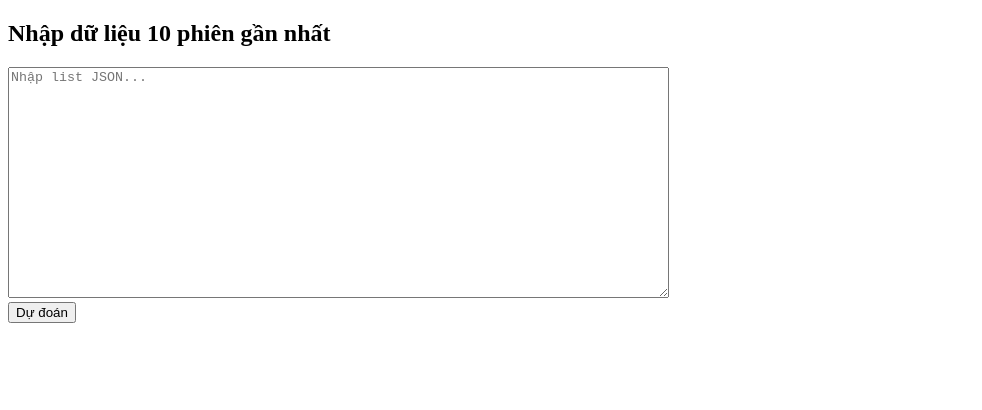
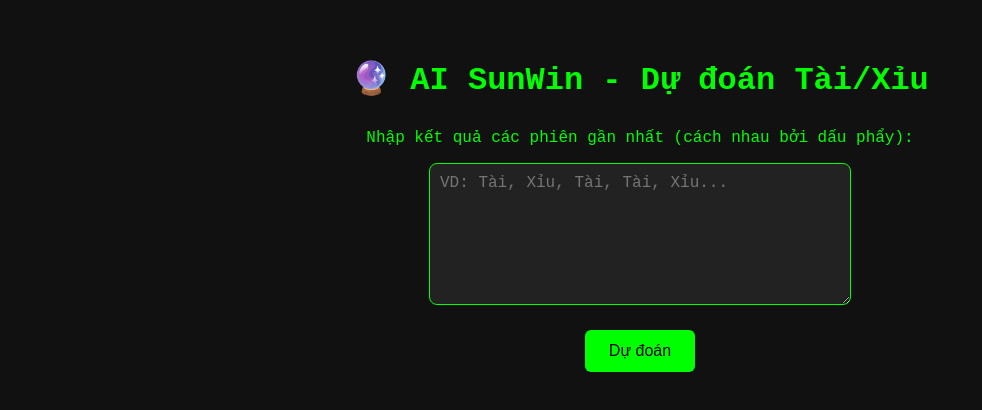
Before and after one commit to legiabao772/giabao-trick-, a plain HTML site: page dashboard.html in a window 1280 px wide. Shown: the whole page, without its empty margins (0-982 px from the left). Drawn offline with Linux system fonts and the light colour scheme.

Commit message:
dashboard.html

```diff
--- a/dashboard.html
+++ b/dashboard.html
@@ -1,14 +1,78 @@
-
 <!DOCTYPE html>
-<html>
+<html lang="vi">
 <head>
-    <title>AI Dự Đoán Tài/Xỉu</title>
+  <meta charset="UTF-8" />
+  <meta name="viewport" content="width=device-width, initial-scale=1.0"/>
+  <title>Tool AI SunWin - Dự đoán</title>
+  <style>
+    body {
+      background: #111;
+      color: #0f0;
+      font-family: 'Courier New', monospace;
+      text-align: center;
+      padding: 30px;
+    }
+    h1 {
+      margin-bottom: 30px;
+    }
+    textarea {
+      width: 90%;
+      max-width: 400px;
+      height: 120px;
+      background: #222;
+      color: #0f0;
+      font-size: 16px;
+      border-radius: 8px;
+      padding: 10px;
+      border: 1px solid #0f0;
+    }
+    button {
+      margin-top: 20px;
+      padding: 12px 24px;
+      font-size: 16px;
+      background: #0f0;
+      color: #000;
+      border: none;
+      border-radius: 6px;
+      cursor: pointer;
+    }
+    .result {
+      margin-top: 30px;
+      font-size: 22px;
+    }
+  </style>
 </head>
 <body>
-    <h2>Nhập dữ liệu 10 phiên gần nhất</h2>
-    <form action="/predict" method="POST">
-        <textarea name="session_data" rows="15" cols="80" placeholder='Nhập list JSON...'></textarea><br>
-        <button type="submit">Dự đoán</button>
-    </form>
+  <h1>🔮 AI SunWin - Dự đoán Tài/Xỉu</h1>
+  <p>Nhập kết quả các phiên gần nhất (cách nhau bởi dấu phẩy):</p>
+  <textarea id="history" placeholder="VD: Tài, Xỉu, Tài, Tài, Xỉu..."></textarea>
+  <br />
+  <button onclick="predict()">Dự đoán</button>
+  <div class="result" id="result"></div>
+
+  <script>
+    function predict() {
+      const input = document.getElementById("history").value.trim();
+      if (!input) {
+        document.getElementById("result").innerText = "⚠️ Vui lòng nhập chuỗi kết quả.";
+        return;
+      }
+
+      const list = input.split(",").map(x => x.trim().toLowerCase());
+      const taiCount = list.filter(x => x === "tài").length;
+      const xiuCount = list.filter(x => x === "xỉu").length;
+
+      let resultText = "";
+      if (taiCount === xiuCount) {
+        resultText = "🤖 AI Dự đoán: Tài (Cân bằng)";
+      } else if (taiCount > xiuCount) {
+        resultText = "🤖 AI Dự đoán: Xỉu (Tài đang mạnh)";
+      } else {
+        resultText = "🤖 AI Dự đoán: Tài (Xỉu đang mạnh)";
+      }
+
+      document.getElementById("result").innerText = resultText;
+    }
+  </script>
 </body>
 </html>
```
